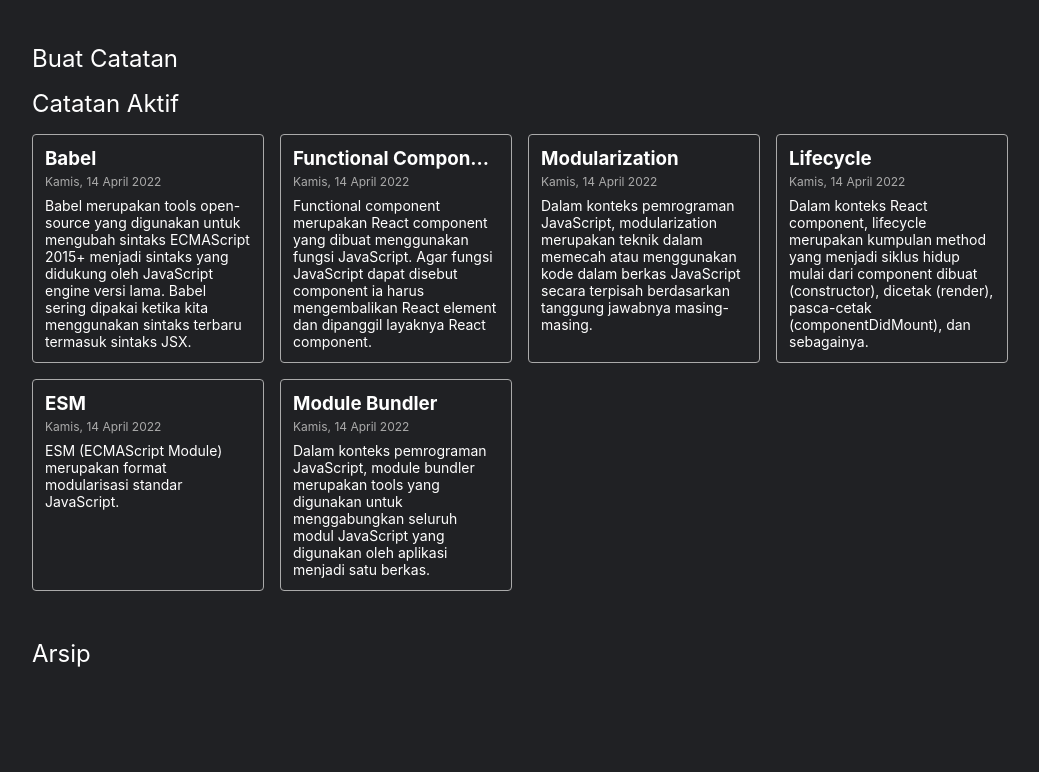
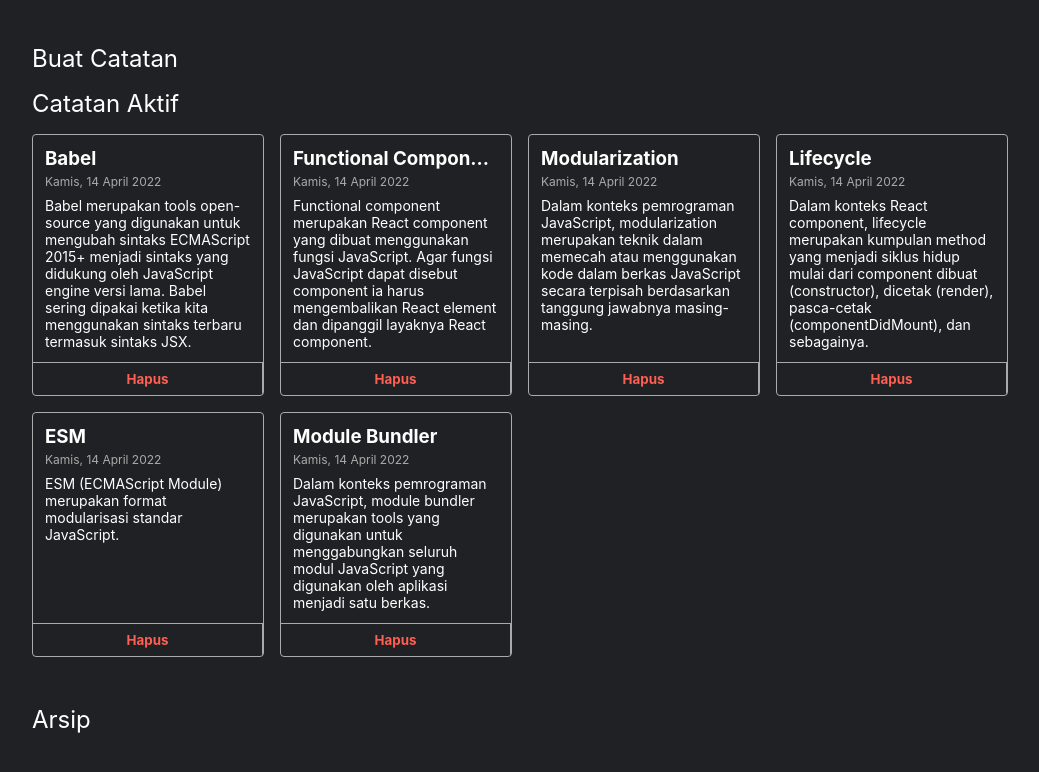
Before and after one commit to Pdz03/Submission-Personal-Notes, a React (Vite) app: page / in a window 1280 px wide. Shown: the top 772 px of the page, without its empty margins (120-1159 px from the left). Built offline with nearby package versions, Linux system fonts and the light colour scheme.

Commit message:
Hapus data

```diff
--- a/src/components/Content.jsx
+++ b/src/components/Content.jsx
@@ -10,14 +10,14 @@
      notes: getInitialData(),
    }
 
-//    this.onDeleteHandler = this.onDeleteHandler.bind(this);
+   this.onDeleteHandler = this.onDeleteHandler.bind(this);
 //    this.onAddContactHandler = this.onAddContactHandler.bind(this);
 }
 
-//  onDeleteHandler(id) {
-//    const contacts = this.state.contacts.filter(contact => contact.id !== id);
-//    this.setState({ contacts });
-//  }
+ onDeleteHandler(id) {
+   const notes = this.state.notes.filter(note => note.id !== id);
+   this.setState({ notes });
+ }
 
 //  onAddContactHandler({ name, tag }) {
 //   this.setState((prevState) => {
@@ -41,7 +41,10 @@
        <h2>Buat Catatan</h2>
        {/* <ContactInput addContact={this.onAddContactHandler} /> */}
        <h2>Catatan Aktif</h2>
-       <NoteList notes={this.state.notes} />
+       {this.state.notes.length > 0 ?
+        <NoteList notes={this.state.notes} onDelete={this.onDeleteHandler} />
+        :<p className="notes-list__empty-message">Tidak ada catatan</p>
+      }
        <h2>Arsip</h2>
     </div>
    );
--- /dev/null
+++ b/src/components/DeleteButton.jsx
@@ -0,0 +1,7 @@
+import React from 'react';
+
+function DeleteButton({ id, onDelete }) {
+  return <button className='note-item__delete-button' onClick={() => onDelete(id)}>Hapus</button>
+}
+
+export default DeleteButton;
--- a/src/components/NoteItem.jsx
+++ b/src/components/NoteItem.jsx
@@ -1,5 +1,5 @@
 import React from 'react';
-// import DeleteButton from './DeleteButton';
+import DeleteButton from './DeleteButton';
 import NoteItemBody from './NoteItemBody';
 import { showFormattedDate } from '../utils';
 
@@ -7,7 +7,7 @@
  return (
    <div className="note-item">
      <NoteItemBody title={title} body={body} date={showFormattedDate(createdAt)} />
-     {/* <DeleteButton id={id} onDelete={onDelete} /> */}
+     <DeleteButton id={id} onDelete={onDelete} />
    </div>
  );
 }
--- a/src/components/NoteList.jsx
+++ b/src/components/NoteList.jsx
@@ -9,7 +9,7 @@
           <NoteItem
           key={note.id}
           id={note.id}
-          // onDelete={onDelete}
+          onDelete={onDelete}
           {...note} />
         ))
       }
```
